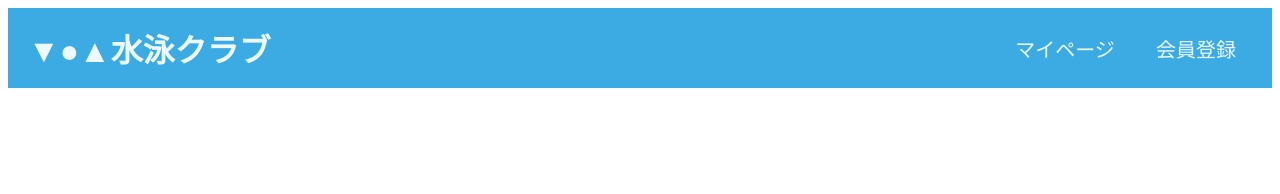
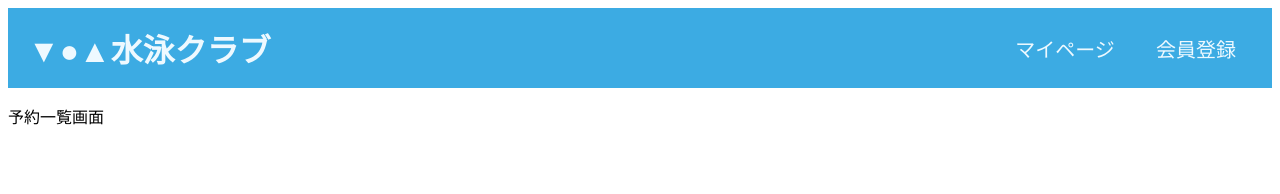
Before and after one commit to hirata784/laravel-swimming-reservation-app, a Nuxt app in the folder frontend/: page /list in a window 1280 px wide. Before the commit this address had no page. Shown: the top 194 px of the page. Built offline with nearby package versions, Linux system fonts and the light colour scheme.

Commit message:
feat：ログイン成功後に予約一覧画面へ遷移する処理を追加
※予約一覧画面が未作成のため、ダミー画面への遷移として実装しています。

```diff
--- /dev/null
+++ b/frontend/app/pages/list.vue
@@ -0,0 +1,3 @@
+<template>
+    <p>予約一覧画面</p>
+</template>
--- a/frontend/app/pages/login.vue
+++ b/frontend/app/pages/login.vue
@@ -112,10 +112,8 @@ const isLogin = async () => {
         localStorage.setItem("token", res.access_token);
         const token = localStorage.getItem("token");
         isLoggedIn.value = !!token;
-
-        // 入力値を空白にする
-        email.value = "";
-        password.value = "";
+        // 予約一覧画面へ移動
+        navigateTo("list");
     } catch (error) {
         // ステータスコード422の場合はエラーメッセージをセット
         if (error.response && error.response.status === 422) {
```
